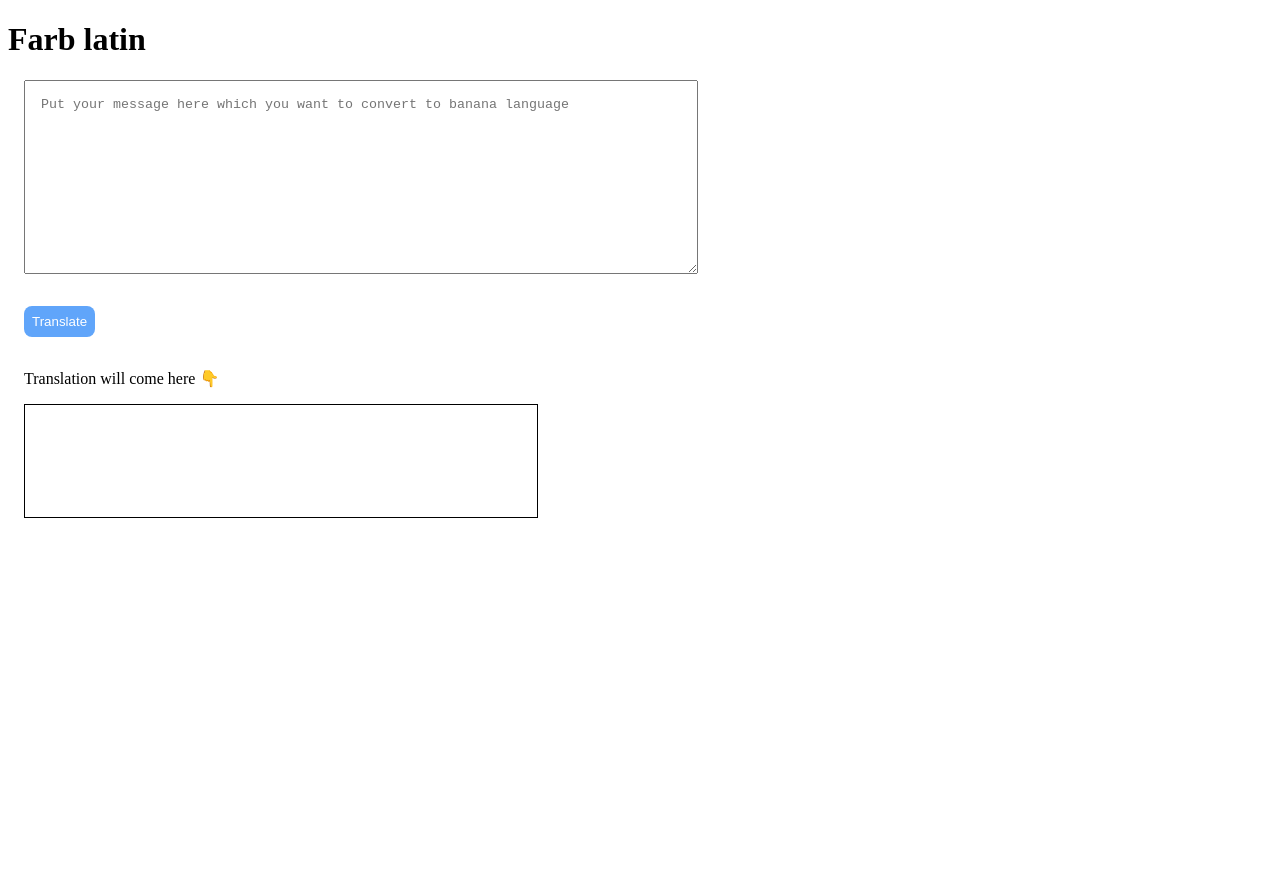
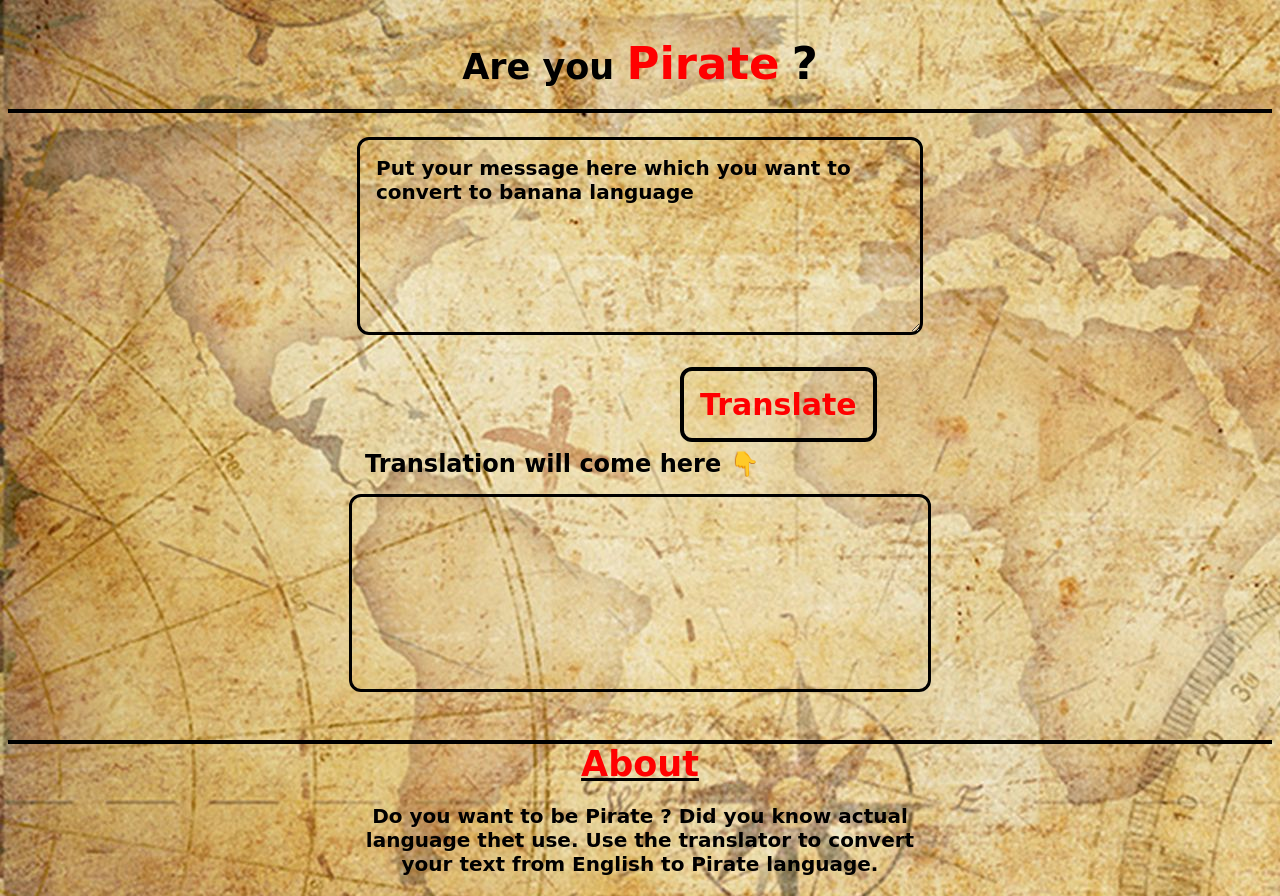
Before and after one commit to almight3/Ferb-latin-translator, a plain HTML site: page index.html in a window 1280 px wide. Before the commit the page ends 800 px from the top, so only its background shows below. Drawn offline with Linux system fonts and the light colour scheme; a web font is replaced by a local one.

Commit message:
feature
complete the whole project

```diff
--- a/app.js
+++ b/app.js
@@ -2,7 +2,7 @@ let textInPut = document.querySelector("#translate-input");
 let btnTranslate = document.querySelector("#translate-button");
 let textOutPut = document.querySelector("#translate-output");
 
-let serverURL = "https://api.funtranslations.com/translate/ferb-latin.json";
+let serverURL = "	https://api.funtranslations.com/translate/pirate.json";
 
 function getTranslatedURl(text){
     return serverURL + "?" +"text=" + text;
--- a/index.html
+++ b/index.html
@@ -8,7 +8,7 @@
     <link rel="stylesheet" href="styles.css">
 </head>
 <body>
-    <h1>Farb latin</h1>
+    <nav><h1> Are you <span>Pirate</span> <span style="color: black;">?</span> </h1></nav>
     <main>
         <textarea id ="translate-input" placeholder="Put your message here which you want to convert to banana language"></textarea>
 </textarea>
@@ -17,6 +17,12 @@
         <div id="translate-output"></div>
 
     </main>
+    <footer>
+        <div>
+            <h1>About</h1>
+            <p>Do you want to be Pirate ? Did you know  actual language thet use. Use the translator to convert your text from English to Pirate language.</p>
+        </div>
+    </footer>
     <script src="app.js"></script>
 
 </body>
--- a/styles.css
+++ b/styles.css
@@ -1,29 +1,99 @@
+@import url('https://fonts.googleapis.com/css2?family=Spirax&display=swap');
+
+
+
+body {
+ background-image: url('img/8c53fc4fbd5724ce0c322854e5fe4739.jpg');\
+ margin: 0;
+ font-family : 'Spirax', cursive;
+}
+
+nav h1 span{
+    color: red;
+    font-size: 45px;
+}
+nav h1{
+    padding-top: 0.5rem;
+    font-size: 35px;
+    font-weight: 800;
+}
+nav{
+    text-align: center;
+    height: 80px;
+    border-bottom:black 4px solid
+}
+::placeholder{
+    color: black;
+    font-size: 20px;
+    font-weight: 550;
+}
 #translate-input{
     display: block;
     height: 20vh;
-    width:40rem;
-    margin: 1rem;
+    width:33rem;
+    margin: auto;
+    margin-top: 1.5rem;
+    border-radius: 12px;
     padding: 1rem;
+    color: black;
+    background: transparent;
+    border: 3px solid black;
+    font-size:x-large;
+    font-family : 'Spirax', cursive;
+    font-weight:600;
+
 }
 #translate-button{
-    margin: 1rem;
-    padding: 0.5rem;
-    border-radius: 0.5rem;
-    background-color:#60A5FA;
-    color: white;
-    margin: 1rem;
-    padding: 1 rem;
-    border-style: none;
+    display: block;
+    border: 4px solid black;
+    border-radius: 12px;
+    font-family : 'Spirax', cursive;
+    font-size: 30px;
+    font-weight: 600;
+    color: red;
+    background: transparent;
+    padding:1rem;
+    max-width: 200px;
+    margin:2rem 42rem auto ;
 
 }
+
 div{
-    margin: 1rem;
+    max-width: 550px;
+    margin: auto;
+    padding-top: 0.5rem;
+    font-size: x-large;
+    font-weight: 600;
 }
-#translate-output{
-    border: 1px solid black;
-    height: 10vh;
-    width: 30rem;
-    margin: 1rem;
-    padding:1rem;
+#translate-output {
+    max-width:34rem;
+    height: 20vh;
+    padding: 1rem;
+    border: 3px solid black;
+    margin: 1rem auto ;
+    border-radius: 12px;
+    font-size:x-large;
+}
+footer{
+    border-top: 4px solid black;
+    margin-top: 3rem;
+    padding:0rem;
+}
+footer div{
+    max-width: 600px;
+     text-align: center;
+     margin:auto;
+     padding-top: 0rem;
+     font-size: 20px;
+     font-weight: 600;
+}
+     footer div h1{
 
+     text-decoration: underline;
+     text-decoration-color:black;
+     font-size: 35px;
+     font-weight: 700;
+     margin: 0;
+     padding-top: 0rem;
+     color: red;
 }
```
Also changed, not shown: img/8c53fc4fbd5724ce0c322854e5fe4739.jpg (added).
